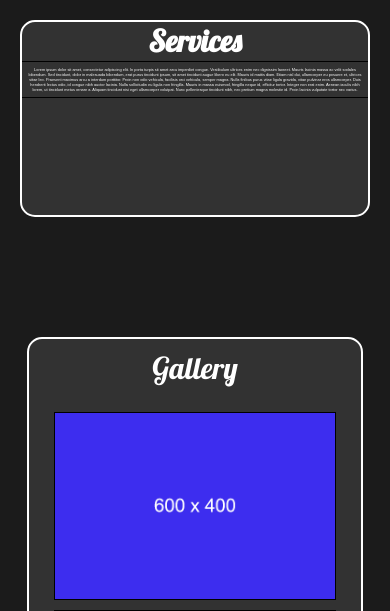
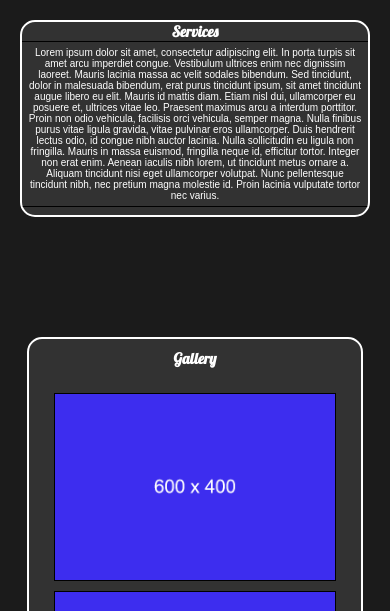
Before and after one commit to none-type/tattoo_website, a Django app: page / in a window 390 px wide. Shown: the part 781-1392 px from the top of the page. Run offline with Django 5.2, Linux system fonts and the light colour scheme; data comes from the database, SQL or seed files in the repository; both versions use the stored data as it was after the commit.

Commit message:
made all text responsive, text limit

```diff
--- a/static/styles.css
+++ b/static/styles.css
@@ -211,10 +236,20 @@ html {
 }
 
 .profile-paragraph {
-    font-size: 1vw; /* Text size is 5% of the viewport width */
+
     text-align: center; /* Centers text */
     padding: 10px; /* Padding inside the text container */
     min-width: 200px; /* Minimum width for the text block */
+}
+
+.centered-text {
+    color: white;
+    display: flex; /* Flexbox layout */
+    justify-content: center; /* Centers items horizontally */
+    align-items: flex-start; /* Aligns items at the top */
+    height: 10%; /* Set height relative to parent */
+    text-align: center; /* Center text horizontally */
+    font-size: 30px; /* Font size */
 }
 
 p.profile-paragraph {
@@ -265,22 +319,14 @@ p.profile-paragraph {
     border-radius: inherit; /* Match border-radius of the container */
 }
 
-/*////////////////////////*/
-
-.centered-text {
-    color: white;
-    display: flex; /* Flexbox layout */
-    justify-content: center; /* Centers items horizontally */
-    align-items: flex-start; /* Aligns items at the top */
-    height: 10%; /* Set height relative to parent */
-    text-align: center; /* Center text horizontally */
-    font-size: 30px; /* Font size */
-}
 
 
 
 
-/*////////////////////////*/
+
+
+
+
 /* Styles for the video  */
 
 .box3 {
@@ -337,11 +387,12 @@ p.services-paragraph {
     color: white;
     align-items: flex-start; /* Aligns items at the top */
     justify-content: center; /* Centers items vertically */
-    font-size: 1vw; /* Text size is 5% of the viewport width */
+    font-size: 20px; /* Text size is 5% of the viewport width */
     font-family: sans-serif; /* Font style */
     border-top: solid 1px black; /* Top border */
     border-bottom: solid 1px black; /* Bottom border */
     padding: 5px; /* Padding inside the paragraph */
+    margin-top: 0px;
 }
 
 
@@ -349,31 +400,11 @@ p.services-paragraph {
 
 
 
-/*////////////////////////*/
-
-.contact-section {
-    position: relative; /* Allows child elements to be positioned */
-    background-color: rgba(0, 0, 0, 0.5); /* Semi-transparent background */
-    background-image: linear-gradient(to right, rgba(0, 0, 0, 0.5), rgba(152, 251, 152, 0.5)); /* Gradient effect */
-    backdrop-filter: blur(5px); /* Adds a blur effect to background */
-    width: 100%; /* Full width */
-    height: auto; /* Adjust height based on content */
-    padding: 20px; /* Padding inside the section */
-    border-top: 1px solid white;
-}
-
-.contact-text, p {
-    font-size: 20px; /* Font size */
-    font-family: sans-serif; /* Font style */
-    color: white;
-    padding: 5px; /* Padding inside the text block */
-    text-align: center; /* Centers text horizontally */
-    margin-top: 20px; /* Adds space at the top */
-}
 
 
 
-/*////////////////////////////////////////////////////// */
+
+
 
 /* Gallery Section */
 
@@ -484,11 +515,29 @@ p.services-paragraph {
     text-align: center; /* Center text horizontally */
 }
 
-.email-text {
-    font-family: sans-serif;
-    font-size: 20px;
-    color: hotpink;
+
+
+.contact-section {
+    position: relative; /* Allows child elements to be positioned */
+    background-color: rgba(0, 0, 0, 0.5); /* Semi-transparent background */
+    background-image: linear-gradient(to right, rgba(0, 0, 0, 0.5), rgba(152, 251, 152, 0.5)); /* Gradient effect */
+    backdrop-filter: blur(5px); /* Adds a blur effect to background */
+    width: 100%; /* Full width */
+    height: auto; /* Adjust height based on content */
+    padding: 20px; /* Padding inside the section */
+    border-top: 1px solid white;
 }
+
+.contact-text, p {
+    font-size: 20px; /* Font size */
+    font-family: sans-serif; /* Font style */
+    color: white;
+    padding: 5px; /* Padding inside the text block */
+    text-align: center; /* Centers text horizontally */
+    margin-top: 20px; /* Adds space at the top */
+}
+
+
 
 
 
@@ -521,11 +570,53 @@ p.services-paragraph {
     font-size: 24px;
 }
 
-.social-links {
-    display: flex; /* Flexbox to align items horizontally */
-    justify-content: center; /* Aligns items to the left */
-    list-style: none; /* Removes default bullet points from list */
-    align-items: center; /* Centers items vertically */
+
+.email-text {
+    color: hotpink;
 }
 
-/*/////////////////////////////////////*/
+@media (max-width: 1100px) {
+    p.services-paragraph {
+        font-size: 20px;
+    }
+    h1.centered-text {
+        font-size: 30px;
+    }
+    h1.footer-heading {
+        font-size: 30px;
+    }
+
+    .contact-text , p {
+        font-size: 20px;
+    }
+}
+
+@media (max-width: 900px) {
+    p.services-paragraph {
+        font-size: 15px;
+    }
+    h1.centered-text {
+        font-size: 20px;
+    }
+    h1.footer-heading {
+        font-size: 20px;
+    }
+    .contact-text , p {
+        font-size: 15px;
+    }
+}
+
+@media (max-width: 600px) {
+    p.services-paragraph {
+        font-size: 10px;
+    }
+    h1.centered-text {
+        font-size: 15px;
+    }
+    h1.footer-heading {
+        font-size: 15px;
+    }
+    .contact-text , p {
+        font-size: 10px;
+    }
+}
--- a/webapp/models.py
+++ b/webapp/models.py
@@ -27,7 +27,7 @@ class GalleryImage(models.Model):
         return self.title or f"Image {self.id}"
 
 class AboutMe(models.Model):
-    content = models.TextField()
+    content = models.CharField(max_length=500)  # Adjust the max_length as needed
 
     class Meta:
         verbose_name = "About Me Text"
@@ -37,7 +37,7 @@ class AboutMe(models.Model):
         return 'About Me Section'
 
 class ServicesText(models.Model):
-    content = models.TextField()
+    content = models.CharField(max_length=500)  # Adjust the max_length as needed
 
     class Meta:
         verbose_name = "Services Text"
--- a/webapp/templates/index.html
+++ b/webapp/templates/index.html
@@ -3,7 +3,7 @@
 <html>
 <head>
 	<meta charset="utf-8">
-	<meta name="viewport" content="width=device-width, initial-scale=1">
+	<meta name="viewport" content="width=device-width, initial-scale=1.0">
 	<link rel="stylesheet" type="text/css" href="{% static 'styles.css' %}">
 	<link rel="preconnect" href="https://fonts.googleapis.com">
 	<link rel="preconnect" href="https://fonts.gstatic.com" crossorigin>
@@ -113,8 +113,8 @@
 		</div>
 
 		<div class="gallery-section" id="gallery">
-        	<div class="centered-text">Gallery
-        	</div>
+        	<h1 class="centered-text">Gallery
+        	</h1>
 		    <div class="grid-container">
 		        {% for image in gallery_images %}
 		            <div class="grid-item">
@@ -130,10 +130,10 @@
 		</div>
 	</div>
 		<div class="contact-section" id="contact">
-		    <div class="footer-heading">Contact Info</div>
+		    <h1 class="footer-heading">Contact Info</h1>
 		    <div class="contact-text">
 		        <p>Email :</p>
-		        <a class="email-text">email@email.com</a>
+		        <p class="email-text">email@email.com</p>
 		        <br>
 		        <p>Social Media :</p>
 		        <br>
@@ -150,7 +150,7 @@
 					    </a>
 					</div>
 				</div>
-				<p>|___|</p>
+				<p>Website by : none_type</p>
 		    </div>
 		</div>
 
```
Also changed, not shown: other parts of static/styles.css (+68 -20 lines), db.sqlite3, webapp/migrations/0007_alter_aboutme_content_alter_servicestext_content.py (added).
